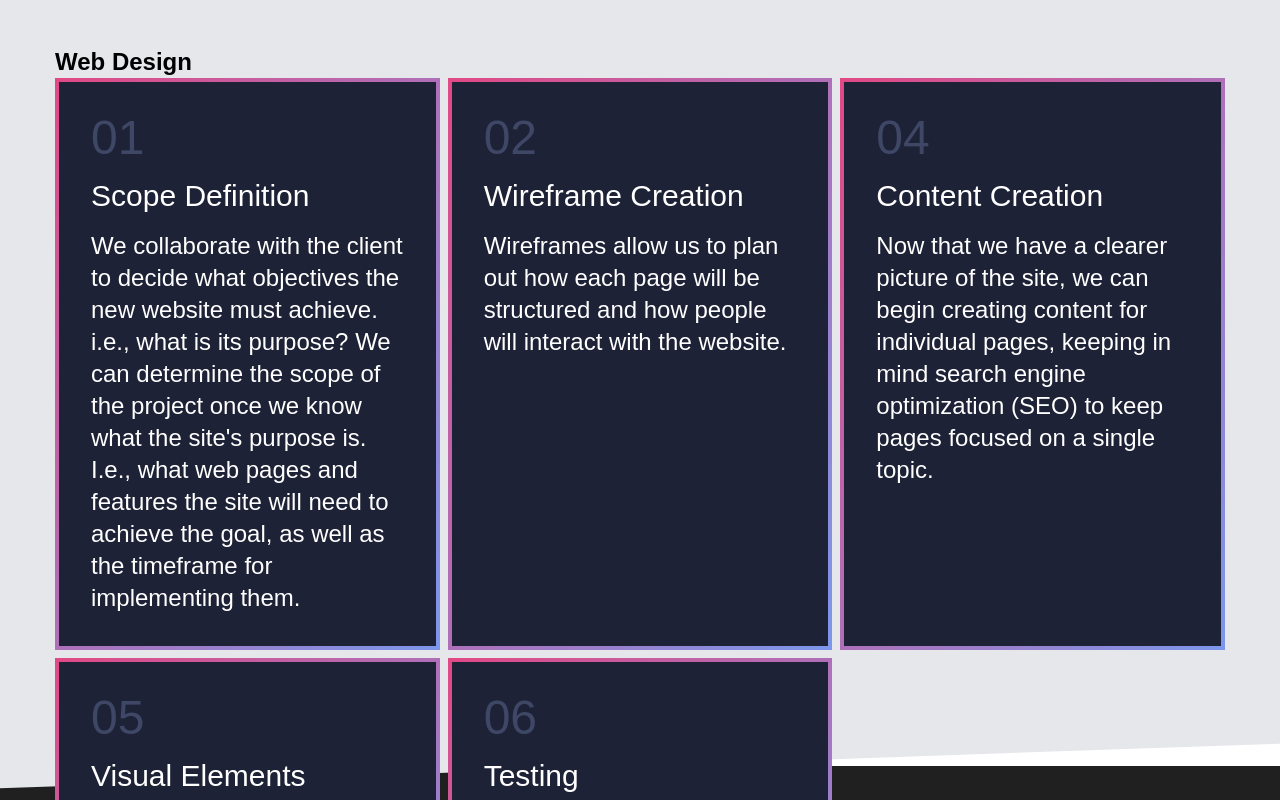
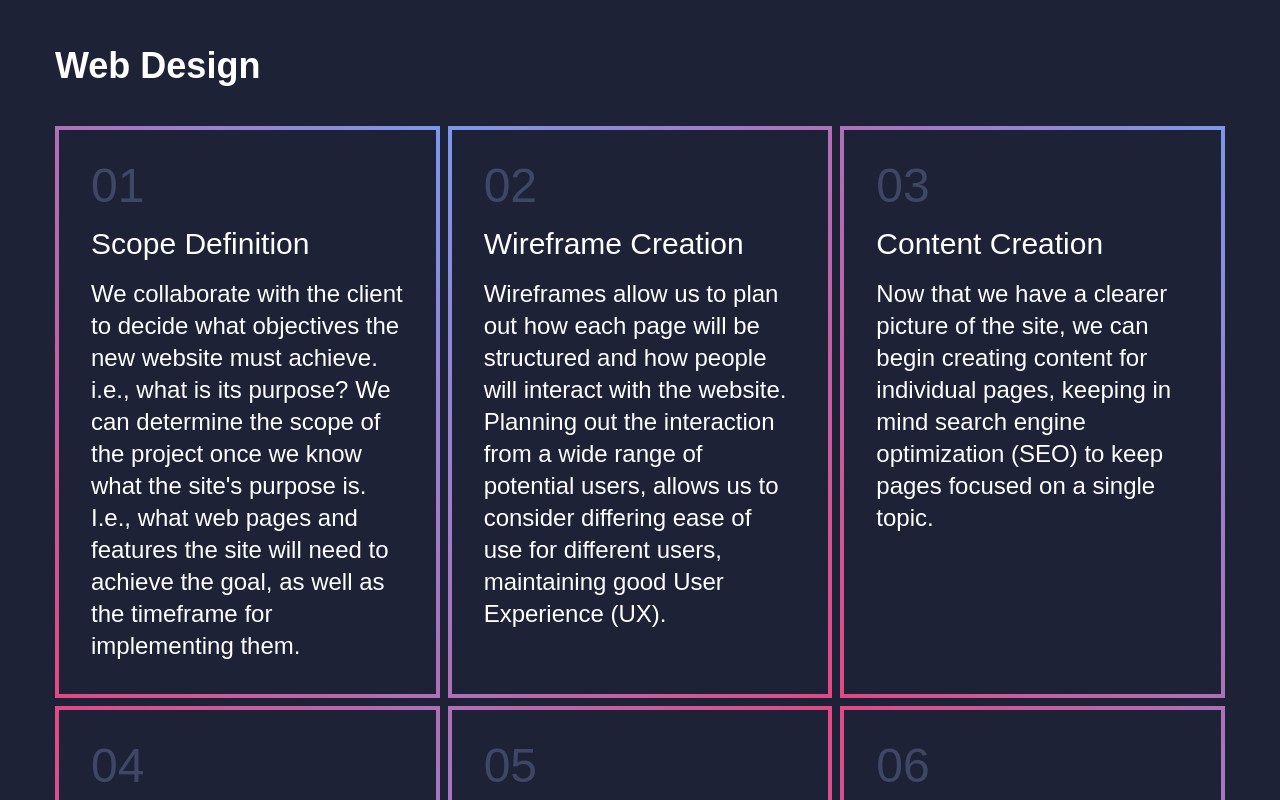
Before and after one commit to ldavidson8/newgigawaffle, a Next.js app: page /services/webdesign in a window 1280 px wide. Shown: the part 1060-1860 px from the top of the page. Built offline with nearby package versions, Linux system fonts and the light colour scheme.

Commit message:
finish web design steps section

```diff
--- a/components/HomeComponents/FifthSection.js
+++ b/components/HomeComponents/FifthSection.js
@@ -11,6 +11,7 @@ export const FifthSection = () => {
           creating a website that effectively shows off your brand. We will
           build you a website from the ground up, following your design and
           your style."
+          direction={[true,false,false,false]}
         />
         <StepsCard
           number="02"
@@ -19,6 +20,7 @@ export const FifthSection = () => {
           with certain aspects of your website. We will take all this into
           account in our designs, creating a site that all your customers
           will love."
+          direction={[false,false,false,true]}
         />
         <div className="relative h-64 xl:h-full">
           <img
@@ -60,6 +62,7 @@ export const FifthSection = () => {
           desired results. We offer social media management, audits,
           graphics, photography and video content to ensure your social
           feeds look great and catch the eye."
+          direction={[false,false,true,false]}
         />
         <StepsCard
           number="04"
@@ -67,6 +70,7 @@ export const FifthSection = () => {
           description="SEO is a challenging hurdle to conquer. At Gigawaffle, we’ll work
           with you after your website is complete to analyse your SEO
           rankings and adjust keywords to find your target demographics."
+          direction={[false,true,false,false]}
         />
         <div className="max-w-section mx-auto py-8">
           <h2 className="text-xl lg:text-2xl pb-4 text-white font-medium">
--- a/components/HomeComponents/StepsCard.js
+++ b/components/HomeComponents/StepsCard.js
@@ -1,6 +1,13 @@
 export const StepsCard = (props) => {
+
+
     return (
-        <div className="bg-gradient-to-br from-primary to-secondary p-1">
+        {/*[TR,BR,BL,TL]*/},
+        <div className={`${props.direction[0] ? 'bg-gradient-to-tr' : ""}
+                         ${props.direction[1] ? 'bg-gradient-to-br' : ""}
+                         ${props.direction[2] ? 'bg-gradient-to-bl' : ""}
+                         ${props.direction[3] ? 'bg-gradient-to-tl' : ""}
+                         from-primary to-secondary p-1`}>
         <div className="bg-light-navy h-full p-4 lg:p-8 ">
           <p className="mb-4 text-3xl lg:text-4xl xl:text-5xl 2xl:text-6xl text-light-blue font-medium text-shadow">
             {props.number}
--- a/components/ServicesPage.js
+++ b/components/ServicesPage.js
@@ -21,7 +21,7 @@ export const Services = (props) => {
               <h1 className="pb-2 text-5xl font-bold text-white font-rubik">
                 {props.title /*Web Design*/}
               </h1>
-              <p className="text-base text-white font-rubik">
+              <p className="text-md text-white font-rubik">
                 {props.description}
               </p>
             </div>
@@ -49,7 +49,7 @@ export const Services = (props) => {
           </div>
         </div>
       </div>
-      <div className="relative -mt-20 max-w-section sm:px-10 all:px-4 h-[500px] mx-auto">
+      <div className="relative -mt-20 pt-10 max-w-section sm:px-10 all:px-4 h-[500px] mx-auto">
         <div className="absolute top-1/2 left-1/2 -translate-x-1/2 -translate-y-1/2 max-w-section mx-auto sm:px-10 all:px-4 grid grid-cols-4 h-[500px] w-screen">
           <div className="relative h-[500px]">
             <div className="absolute left-0 h-[500px] w-px bg-gray-200"></div>
@@ -65,7 +65,7 @@ export const Services = (props) => {
             <div className="absolute right-0 h-[500px] w-px bg-gray-200"></div>
           </div>
         </div>
-        <h3 className="relative pt-40 mx-auto text-2xl font-bold text-center text-black font-rubik">
+        <h3 className="relative pt-40 mx-auto text-3xl font-bold text-center text-black font-rubik">
           Who we've worked with
         </h3>
         <div className="grid grid-cols-6 max-w-section h-[100px] sm:px-10 all:px-4 mt-10">
@@ -101,31 +101,46 @@ export const Services = (props) => {
           />
         </div>
       </div>
-      <div className="w-full h-screen bg-gray-200 -skew-y-2">
-        <div className="pt-20 mx-auto max-w-section skew-y-2 sm:px-10 all:px-4">
-          <h3 className="text-2xl font-bold font-rubik">{props.title}</h3>
-          <div className="grid grid-cols-3 gap-2 h-[580px]">
+      <div className="w-full h-full bg-light-navy -skew-y-2">
+        <div className="pt-20 pb-20 mx-auto max-w-section skew-y-2 sm:px-10 all:px-4">
+          <h3 className="text-4xl font-bold font-rubik pb-10 text-white">{props.title}</h3>
+          <div className="grid grid-cols-3 gap-2">
             <StepsCard
               number="01"
               title="Scope Definition"
               description="We collaborate with the client to decide what objectives the new website must achieve. i.e., what is its purpose? We can determine the scope of the project once we know what the site's purpose is. I.e., what web pages and features the site will need to achieve the goal, as well as the timeframe for implementing them."
+              direction={[true,false,false,false]}
             />
             <StepsCard
               number="02"
               title="Wireframe Creation"
-              description="Wireframes allow us to plan out how each page will be structured and how people will interact with the website."
+              description="Wireframes allow us to plan out how each page will be structured and how people will interact with the website. Planning out the interaction from a wide range of potential users, allows us to consider differing ease of use for different users, maintaining good User Experience (UX)."
+              direction={[false,false,false,true]}
+            />
+            <StepsCard
+              number="03"
+              title="Content Creation"
+              description="Now that we have a clearer picture of the site, we can begin creating content for individual pages, keeping in mind search engine optimization (SEO) to keep pages focused on a single topic."
+              direction={[true,false,false,false]}
             />
             <StepsCard
               number="04"
-              title="Content Creation"
-              description="Now that we have a clearer picture of the site, we can begin creating content for individual pages, keeping in mind search engine optimization (SEO) to keep pages focused on a single topic."
+              title="Visual Elements"
+              description="We begin working on the client's branding after we have the site architecture and some content in place. This allows us to work out the visual aspect of the website and what design elements work well, e.g. navbar, buttons, inputs, etc."
+              direction={[false,true,false,false]}
             />
             <StepsCard
               number="05"
-              title="Visual Elements"
-              description="We begin working on the client's brand after we have the site architecture and some content in place. This allows us to define the visual aspect of the website."
+              title="Testing"
+              description="Next, we check that everything is working as it should. Our QA team check for issues around visuals, user experience, functionality, performance, responsiveness and more, to ensure that your website is in the best state that it can be in."
+              direction={[false,false,true,false]}
             />
-            <StepsCard number="06" title="Testing" />
+            <StepsCard
+              number="06"
+              title="Launch"
+              description="Once the website is ready to launch, we finalise everything with the client and agree when to launch the clients shiny new website. Once the website is live, you should be able to find it both here and on our social media (@gigawaffleuk)."
+              direction={[false,true,false,false]}
+            />
           </div>
         </div>
       </div>
```
Also changed, not shown: 1 other file (tests, documents, lock files or other folders).
